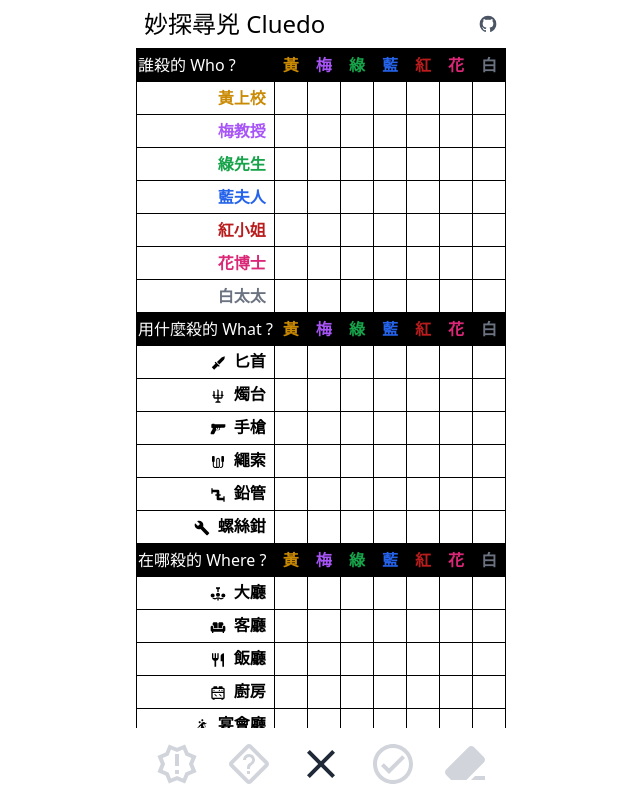
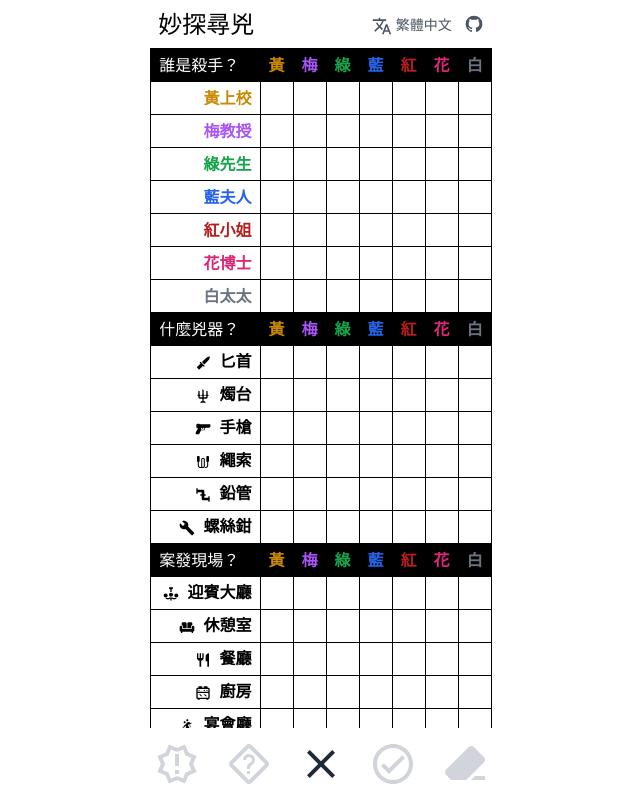
Before and after one commit to sibevin/cluedo-sheet, a Vue app: page / in a window 1280 px wide. Shown: the whole page, without its empty margins (319-959 px from the left). Built offline with nearby package versions, Linux system fonts and the light colour scheme.

Commit message:
Support locales

```diff
--- a/src/App.vue
+++ b/src/App.vue
@@ -18,75 +18,48 @@
   mdiChandelier,
   mdiBookOpenVariant,
   mdiGithub,
+  mdiTranslate,
 } from "@mdi/js";
 import SvgIcon from "./components/SvgIcon.vue";
 import StatusMarker from "./components/StatusMarker.vue";
 import { Status, StatusDisplayMap } from "./types/statusTypes";
+import {
+  detectLocalLocale,
+  initLocale,
+  LocaleActor,
+  LOCALE_DATA,
+  switchLocale,
+} from "./services/localeService";
 
 const suspects = [
-  {
-    name: "黃上校",
-    nameEn: "Colonel Mustard",
-    short: "黃",
-    color: "text-yellow-600",
-  },
-  {
-    name: "梅教授",
-    nameEn: "Professor Plum",
-    short: "梅",
-    color: "text-purple-500",
-  },
-  {
-    name: "綠先生",
-    nameEn: "Rev Green",
-    short: "綠",
-    color: "text-green-600",
-  },
-  {
-    name: "藍夫人",
-    nameEn: "Mrs. Peacock",
-    short: "藍",
-    color: "text-blue-600",
-  },
-  {
-    name: "紅小姐",
-    nameEn: "Miss Scarlett",
-    short: "紅",
-    color: "text-red-700",
-  },
-  {
-    name: "花博士",
-    nameEn: "Dr Orchid",
-    short: "花",
-    color: "text-pink-600",
-  },
-  {
-    name: "白太太",
-    nameEn: "Mrs. White",
-    short: "白",
-    color: "text-gray-500",
-  },
+  { code: "mustard", color: "text-yellow-600" },
+  { code: "plum", color: "text-purple-500" },
+  { code: "green", color: "text-green-600" },
+  { code: "peacock", color: "text-blue-600" },
+  { code: "scarlett", color: "text-red-700" },
+  { code: "orchid", color: "text-pink-600" },
+  { code: "white", color: "text-gray-500" },
 ];
 
 const weapons = [
-  { name: "匕首", nameEn: "Dagger", icon: mdiKnifeMilitary },
-  { name: "燭台", nameEn: "Candlestick", icon: mdiCandelabra },
-  { name: "手槍", nameEn: "Revolver", icon: mdiPistol },
-  { name: "繩索", nameEn: "Rope", icon: mdiJumpRope },
-  { name: "鉛管", nameEn: "Lead Pipe", icon: mdiPipe },
-  { name: "螺絲鉗", nameEn: "Wrench", icon: mdiWrench },
+  { code: "dagger", icon: mdiKnifeMilitary },
+  { code: "candlestick", icon: mdiCandelabra },
+  { code: "revolver", icon: mdiPistol },
+  { code: "rope", icon: mdiJumpRope },
+  { code: "leadPipe", icon: mdiPipe },
+  { code: "wrench", icon: mdiWrench },
 ];
 
 const rooms = [
-  { name: "大廳", nameEn: "Hall", icon: mdiChandelier },
-  { name: "客廳", nameEn: "Lounge", icon: mdiSofa },
-  { name: "飯廳", nameEn: "Dining Room", icon: mdiSilverwareForkKnife },
-  { name: "廚房", nameEn: "Kitchen", icon: mdiStove },
-  { name: "宴會廳", nameEn: "Ballroom", icon: mdiDanceBallroom },
-  { name: "溫室", nameEn: "Conservatory", icon: mdiFlowerTulip },
-  { name: "桌球室", nameEn: "Billiard Room", icon: mdiTableTennis },
-  { name: "圖書室", nameEn: "Library", icon: mdiBookshelf },
-  { name: "書房", nameEn: "Study", icon: mdiBookOpenVariant },
+  { code: "hall", icon: mdiChandelier },
+  { code: "lounge", icon: mdiSofa },
+  { code: "diningRoom", icon: mdiSilverwareForkKnife },
+  { code: "kitchen", icon: mdiStove },
+  { code: "ballroom", icon: mdiDanceBallroom },
+  { code: "conservatory", icon: mdiFlowerTulip },
+  { code: "billiardRoom", icon: mdiTableTennis },
+  { code: "library", icon: mdiBookshelf },
+  { code: "study", icon: mdiBookOpenVariant },
 ];
 
 const statuBtns: Status[] = [
@@ -101,6 +74,9 @@
 
 const currentStatus = ref<Status>(Status.Excluded);
 const markerRefMap = ref<Record<string, MarkerType>>({});
+const currentLocale = ref<string>(detectLocalLocale());
+initLocale(currentLocale.value);
+const la = new LocaleActor(currentLocale.value);
 
 function storeMarkerRef(el: MarkerType | null, markerIndex: string): void {
   if (el) {
@@ -130,32 +106,57 @@
     return StatusDisplayMap[btnStatus].icon;
   }
 }
+function onLocaleBtnClicked(): void {
+  if (currentLocale.value === "zh-TW") {
+    currentLocale.value = "en";
+  } else {
+    currentLocale.value = "zh-TW";
+  }
+  switchLocale(currentLocale.value);
+}
 </script>
 
 <template>
   <div class="absolute inset-0 flex flex-col justify-between items-center">
     <div class="grow min-h-0 overflow-y-auto">
       <div class="p-2 flex justify-between items-center">
-        <div class="grow text-2xl">妙探尋兇 Cluedo</div>
+        <div class="grow text-2xl">
+          {{ la.t("gameName") }}
+        </div>
+        <div
+          class="text-gray-600 cursor-pointer mx-3"
+          @click="onLocaleBtnClicked"
+        >
+          <SvgIcon
+            class="inline-block"
+            :path="mdiTranslate"
+            :size="20"
+          ></SvgIcon>
+          <span class="pl-1 text-sm">
+            {{ LOCALE_DATA[currentLocale] }}
+          </span>
+        </div>
         <a href="https://github.com/sibevin/cluedo-sheet" target="_blank">
           <SvgIcon class="text-gray-600" :path="mdiGithub" :size="20"></SvgIcon>
         </a>
       </div>
       <table class="w-full">
         <tr>
-          <td class="title">誰殺的 Who ?</td>
+          <td class="title">
+            {{ la.t("title.who") }}
+          </td>
           <td
             v-for="(suspect, index) in suspects"
             :key="index"
             class="header p-1 bg-black"
             :class="suspect.color"
           >
-            {{ suspect.short }}
+            {{ la.t(`suspect.${suspect.code}.short`) }}
           </td>
         </tr>
         <tr v-for="(suspect, i) in suspects" :key="i" class="hover:bg-gray-200">
           <td class="header" :class="suspect.color">
-            {{ suspect.name }}
+            {{ la.t(`suspect.${suspect.code}.name`) }}
           </td>
           <td v-for="(_v, j) in suspects" :key="buildIndex('suspect', i, j)">
             <StatusMarker
@@ -171,20 +172,22 @@
           </td>
         </tr>
         <tr>
-          <td class="title">用什麼殺的 What ?</td>
+          <td class="title">
+            {{ la.t("title.what") }}
+          </td>
           <td
             v-for="(suspect, index) in suspects"
             :key="index"
             class="header p-1 bg-black"
             :class="suspect.color"
           >
-            {{ suspect.short }}
+            {{ la.t(`suspect.${suspect.code}.short`) }}
           </td>
         </tr>
         <tr v-for="(weapon, i) in weapons" :key="i" class="hover:bg-gray-200">
           <td class="header">
             <SvgIcon class="inline-block m-1" :path="weapon.icon"></SvgIcon>
-            {{ weapon.name }}
+            {{ la.t(`weapon.${weapon.code}`) }}
           </td>
           <td v-for="(_v, j) in suspects" :key="buildIndex('weapon', i, j)">
             <StatusMarker
@@ -198,20 +201,22 @@
           </td>
         </tr>
         <tr>
-          <td class="title">在哪殺的 Where ?</td>
+          <td class="title">
+            {{ la.t("title.where") }}
+          </td>
           <td
             v-for="(suspect, index) in suspects"
             :key="index"
             class="header p-1 bg-black"
             :class="suspect.color"
           >
-            {{ suspect.short }}
+            {{ la.t(`suspect.${suspect.code}.short`) }}
           </td>
         </tr>
         <tr v-for="(room, i) in rooms" :key="i" class="hover:bg-gray-200">
           <td class="header">
             <SvgIcon class="inline-block m-1" :path="room.icon"></SvgIcon>
-            {{ room.name }}
+            {{ la.t(`room.${room.code}`) }}
           </td>
           <td v-for="(_v, j) in suspects" :key="buildIndex('room', i, j)">
             <StatusMarker
--- a/src/assets/index.css
+++ b/src/assets/index.css
@@ -7,14 +7,13 @@
 }
 
 .title {
-  @apply bg-black text-white;
+  @apply bg-black text-white px-2;
 }
 
 td {
   @apply w-full border border-black;
 }
 
-
 .header {
   @apply font-bold text-right px-2;
 }
--- a/src/components/StatusMarker.vue
+++ b/src/components/StatusMarker.vue
@@ -1,5 +1,5 @@
 <script setup lang="ts">
-import { ref, computed, defineExpose } from "vue";
+import { ref, computed } from "vue";
 import SvgIcon from "./SvgIcon.vue";
 import type { StatusDisplay } from "../types/statusTypes";
 import { Status, StatusDisplayMap } from "../types/statusTypes";
--- /dev/null
+++ b/src/locales/en.json
@@ -0,0 +1,59 @@
+{
+  "translation": {
+    "gameName": "Cluedo",
+    "title": {
+      "who": "Who ?",
+      "what": "What ?",
+      "where": "Where ?"
+    },
+    "suspect": {
+      "mustard": {
+        "name": "Colonel Mustard",
+        "short": "M"
+      },
+      "plum": {
+        "name": "Professor Plum",
+        "short": "P"
+      },
+      "green": {
+        "name": "Rev Green",
+        "short": "G"
+      },
+      "peacock": {
+        "name": "Mrs. Peacock",
+        "short": "B"
+      },
+      "scarlett": {
+        "name": "Miss Scarlett",
+        "short": "S"
+      },
+      "orchid": {
+        "name": "Dr Orchid",
+        "short": "O"
+      },
+      "white": {
+        "name": "Mrs. White",
+        "short": "W"
+      }
+    },
+    "weapon": {
+      "dagger": "Dagger",
+      "candlestick": "Candlestick",
+      "revolver": "Revolver",
+      "rope": "Rope",
+      "leadPipe": "Lead Pipe",
+      "wrench": "Wrench"
+    },
+    "room": {
+      "hall": "Hall",
+      "lounge": "Lounge",
+      "diningRoom": "Dining Room",
+      "kitchen": "Kitchen",
+      "ballroom": "Ballroom",
+      "conservatory": "Conservatory",
+      "billiardRoom": "Billiard Room",
+      "library": "Library",
+      "study": "Study"
+    }
+  }
+}
--- /dev/null
+++ b/src/locales/zh-TW.json
@@ -0,0 +1,59 @@
+{
+  "translation": {
+    "gameName": "妙探尋兇",
+    "title": {
+      "who": "誰是殺手？",
+      "what": "什麼兇器？",
+      "where": "案發現場？"
+    },
+    "suspect": {
+      "mustard": {
+        "name": "黃上校",
+        "short": "黃"
+      },
+      "plum": {
+        "name": "梅教授",
+        "short": "梅"
+      },
+      "green": {
+        "name": "綠先生",
+        "short": "綠"
+      },
+      "peacock": {
+        "name": "藍夫人",
+        "short": "藍"
+      },
+      "scarlett": {
+        "name": "紅小姐",
+        "short": "紅"
+      },
+      "orchid": {
+        "name": "花博士",
+        "short": "花"
+      },
+      "white": {
+        "name": "白太太",
+        "short": "白"
+      }
+    },
+    "weapon": {
+      "dagger": "匕首",
+      "candlestick": "燭台",
+      "revolver": "手槍",
+      "rope": "繩索",
+      "leadPipe": "鉛管",
+      "wrench": "螺絲鉗"
+    },
+    "room": {
+      "hall": "迎賓大廳",
+      "lounge": "休憩室",
+      "diningRoom": "餐廳",
+      "kitchen": "廚房",
+      "ballroom": "宴會廳",
+      "conservatory": "溫室",
+      "billiardRoom": "撞球室",
+      "library": "圖書室",
+      "study": "書房"
+    }
+  }
+}
--- /dev/null
+++ b/src/services/localeService.ts
@@ -0,0 +1,58 @@
+import * as i18next from "i18next";
+import zhTW from "../locales/zh-TW.json";
+import en from "../locales/en.json";
+
+export const LOCALE_DATA: Record<string, string> = {
+  "zh-TW": "繁體中文",
+  en: "English",
+};
+export const DEFAULT_LOCALE = "zh-TW";
+
+export function initLocale(locale: string) {
+  i18next.init({
+    lng: locale,
+    resources: {
+      "zh-TW": zhTW,
+      en,
+    },
+  });
+}
+
+export async function switchLocale(locale: string) {
+  await i18next.changeLanguage(locale);
+}
+
+export class LocaleActor {
+  prefixArr: string[];
+
+  constructor(prefix: string) {
+    this.prefixArr = prefix.split(".");
+  }
+
+  t(key: string, options?: string | i18next.TOptions): string {
+    const heading = key.match(/(^\.+)/g);
+    if (heading !== null) {
+      if (heading[0].length === 1) {
+        key = `${this.prefixArr.join(".")}${key}`;
+      } else {
+        const prefix = this.prefixArr.slice(0, -1 * (heading[0].length - 1));
+        key = `${prefix.join(".")}.${key.replace(/\.+/g, "")}`;
+      }
+    }
+    return i18next.t(key, options);
+  }
+}
+
+export function localeOptions(): { label: string; value: string }[] {
+  return Object.keys(LOCALE_DATA).map((locale) => {
+    return { label: LOCALE_DATA[locale], value: locale };
+  });
+}
+
+export function detectLocalLocale(): string {
+  const preferredLangs = window.navigator.languages;
+  const localLocale = preferredLangs.filter((value) => {
+    return Object.keys(LOCALE_DATA).includes(value);
+  })[0];
+  return localLocale || DEFAULT_LOCALE;
+}
```
